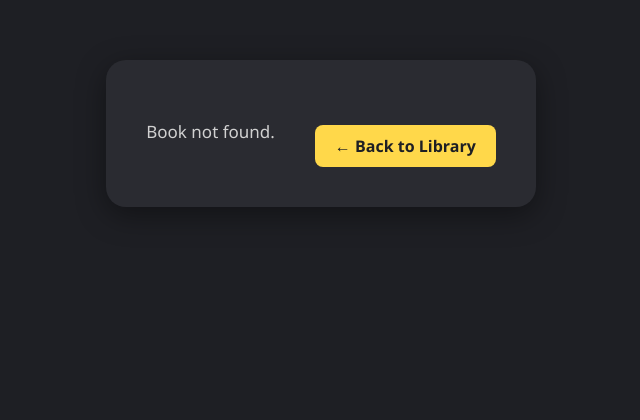
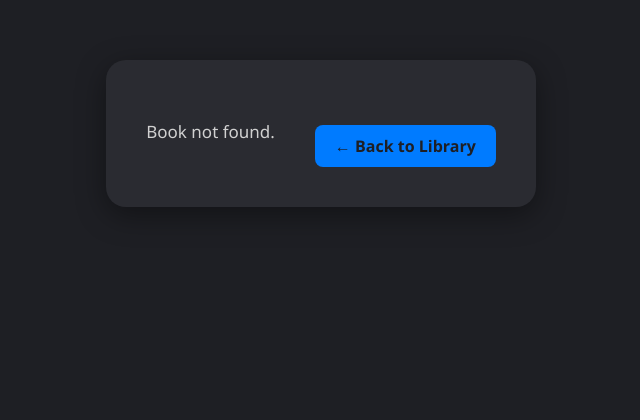
Before and after one commit to NR11243/php-foundations-datastructures--KIRBY-G.-REDONDONIEZ-, a PHP site: page /book_details.php in a window 1280 px wide. Shown: the top 420 px of the page, without its empty margins (319-959 px from the left). Run offline with PHP 8.4, Linux system fonts and the light colour scheme.

Commit message:
Update book_details.php

```diff
--- a/book_details.php
+++ b/book_details.php
@@ -79,7 +79,7 @@ foreach ($allBooks as $b) {
     }
 
     h1 {
-      color: #ffd84a;
+      color: #007bff;
       font-size: 40px;
       margin-bottom: 15px;
       letter-spacing: 1px;
@@ -106,7 +106,7 @@ foreach ($allBooks as $b) {
       display: inline-block;
       margin-top: 25px;
       padding: 10px 20px;
-      background: #ffd84a;
+      background: #007bff;
       color: #1e1f24;
       text-decoration: none;
       border-radius: 8px;
```
